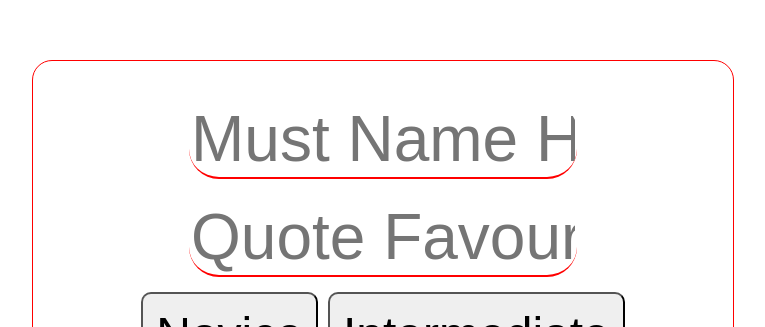
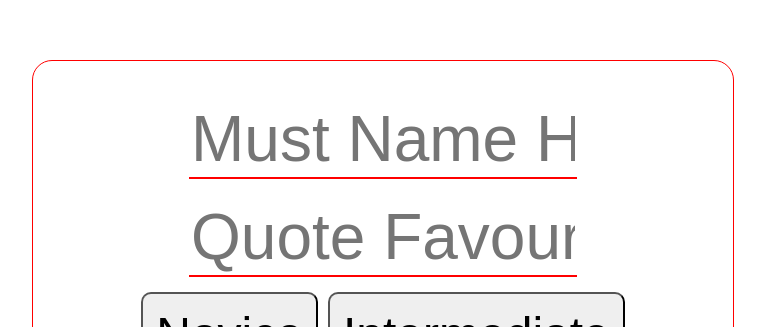
Before and after one commit to Asilo5/tantive-star-wars, a React (Create React App) app: page / in a window 1280 px wide. Shown: the part 180-507 px from the top of the page, without its empty margins (257-1022 px from the left). Built offline with nearby package versions, Linux system fonts and the light colour scheme.

Commit message:
Update styling of input border-radius and button

```diff
--- a/src/Components/Login/Login.scss
+++ b/src/Components/Login/Login.scss
@@ -11,7 +11,6 @@ form {
     input {
         font-size: 4em;
         margin: 10px auto;
-        border-radius: 30px;
         width: 60%;
         text-align: center;
         border: none;
@@ -26,6 +25,7 @@ form {
         margin: 5px;
         padding: 13px;
         border-radius: 10px;
+        cursor: pointer;
         &:hover,
         &:focus {
            border: 2px solid red;
```
